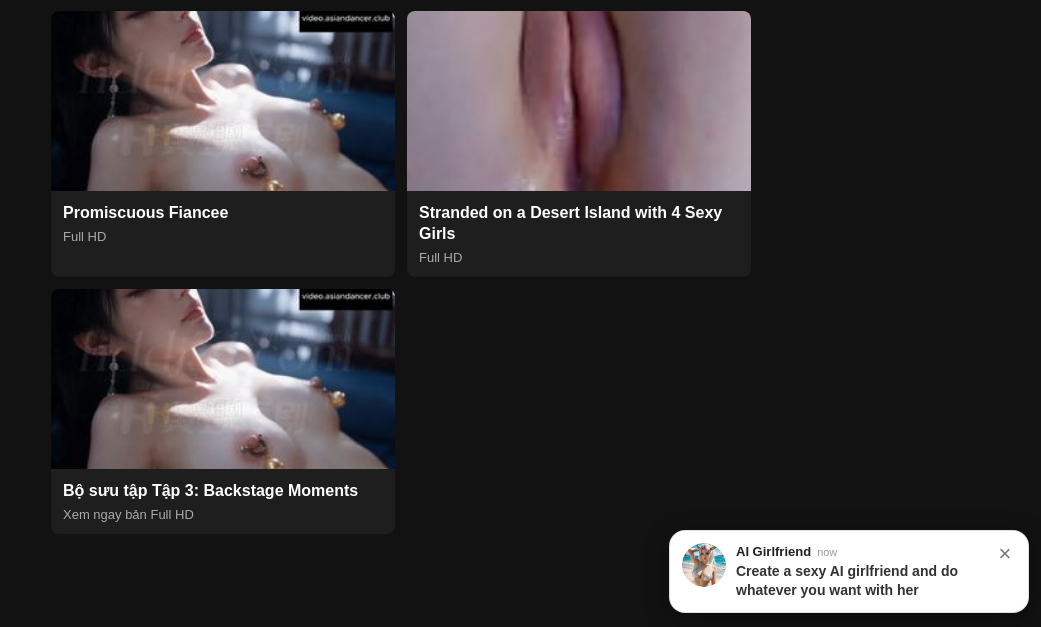
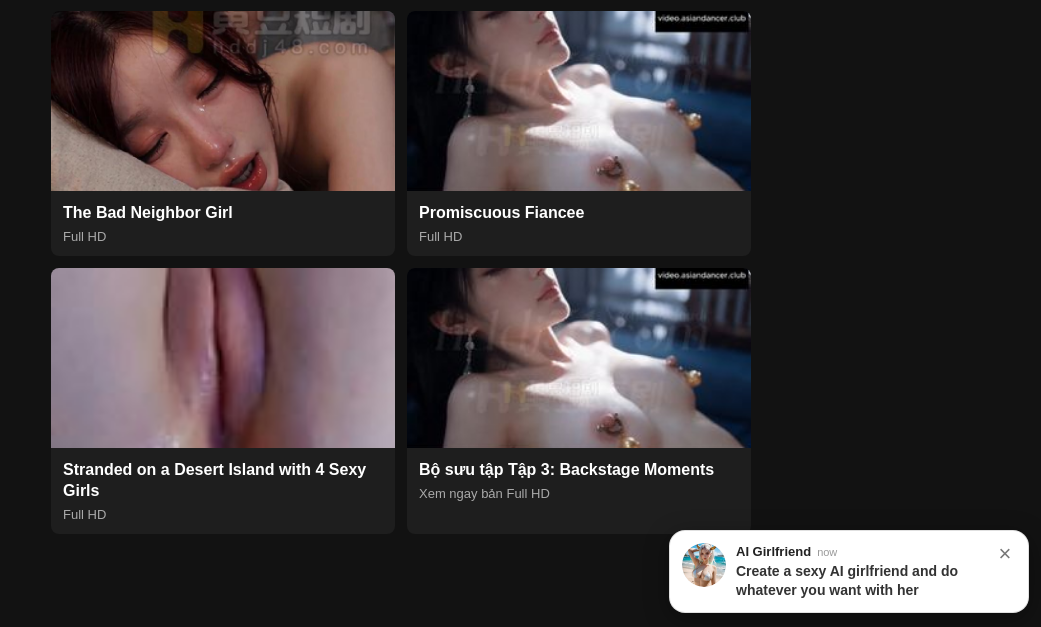
Before and after one commit to hoangtrungyfc/aifilm, a plain HTML site: page index.html in a window 1280 px wide. Shown: the part 173-800 px from the top of the page, without its empty margins (239-1280 px from the left). Drawn offline with Linux system fonts and the light colour scheme.

Commit message:
Update index.html

```diff
--- a/index.html
+++ b/index.html
@@ -622,6 +622,28 @@ h1{
 const MOVIES = [
 
     {
+        title: "The Bad Neighbor Girl",
+
+        poster: "1005.jpg",
+
+        subtitle: "Full HD",
+
+        episodes: [
+
+            {
+                title: "Tập 1",
+
+                url: "https://archive.org/download/1005_20261005/1005.mp4",
+
+                poster: "1005.jpg"
+            }
+
+        ]
+    },
+
+
+
+    {
         title: "Promiscuous Fiancee",
 
         poster: "1003.jpg",
@@ -663,6 +685,14 @@ const MOVIES = [
                 title: "Tập 2",
 
                 url: "https://archive.org/download/1004-ep-2/1004-ep2.mp4",
+
+                poster: "1004.jpg"
+            },
+
+            {
+                title: "Tập 3",
+
+                url: "https://archive.org/download/1004-ep-3/1004-ep3.mp4",
 
                 poster: "1004.jpg"
             }
```
